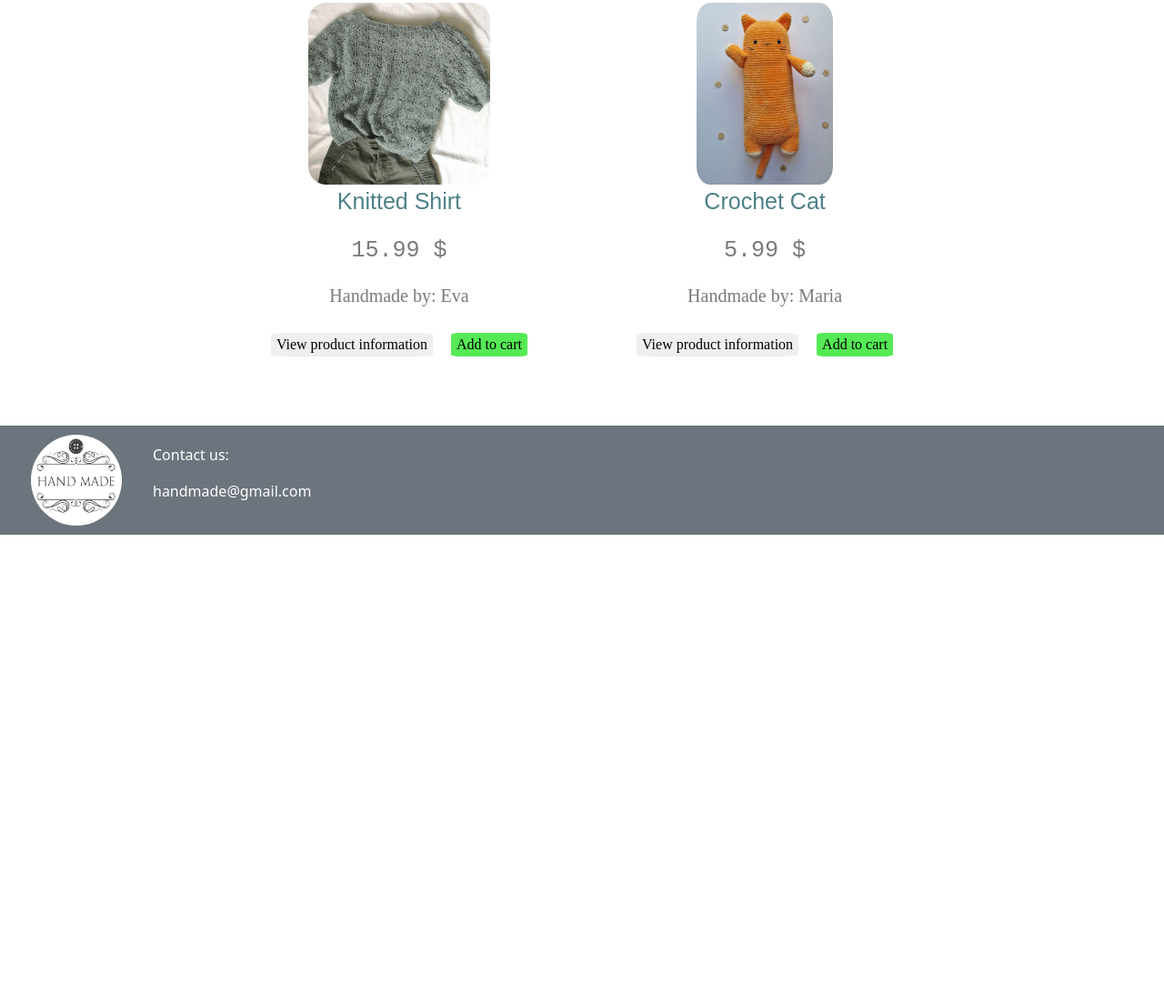
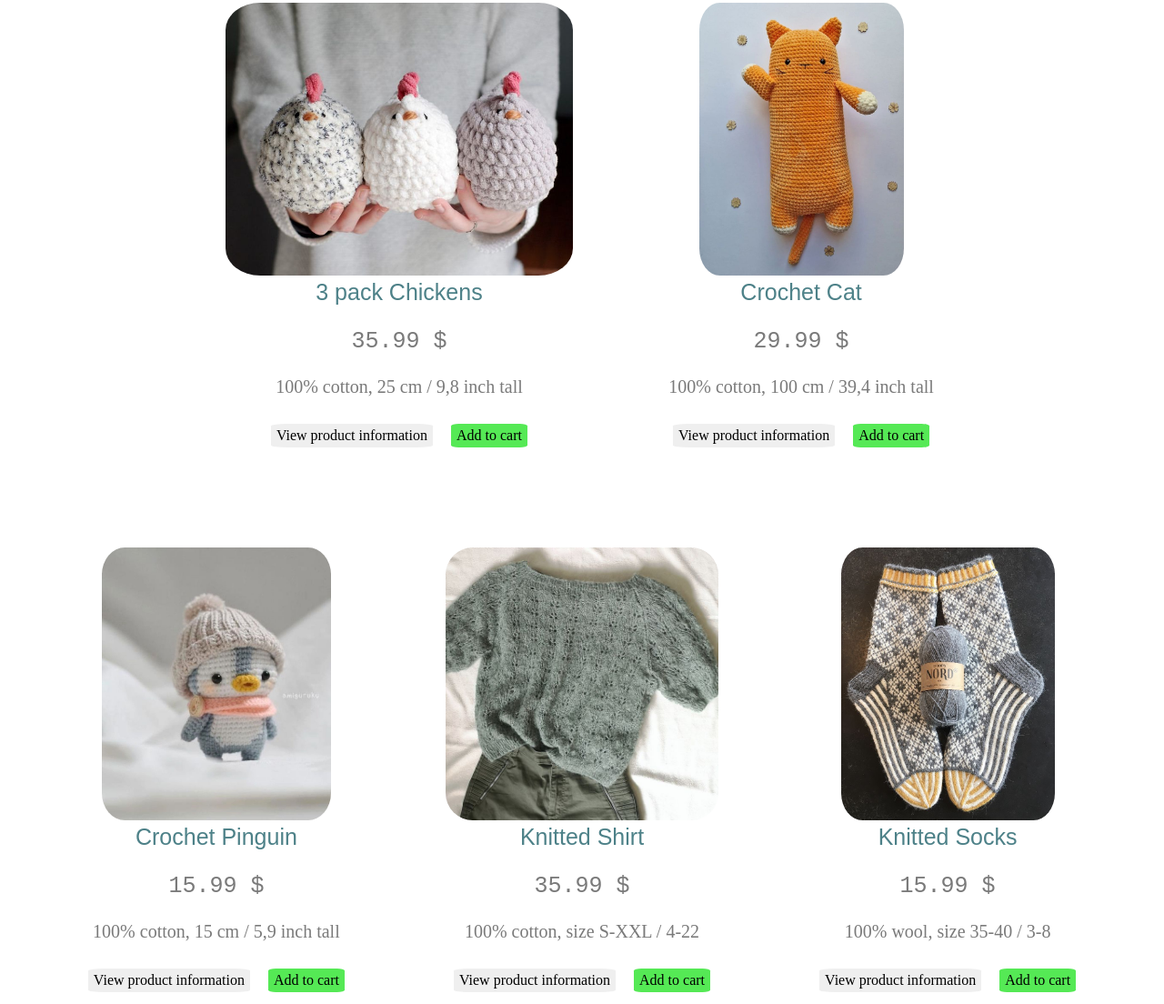
Before and after one commit to Bumbleebeezz/Labb1_WebDev, a plain HTML site: page Shop.html in a window 1280 px wide. Shown: the part 387-1491 px from the top of the page at 91% size. Before the commit the page ends 975 px from the top, so only its background shows below. Drawn offline with nearby package versions, Linux system fonts and the light colour scheme.

Commit message:
shop update

```diff
--- a/Shop.css
+++ b/Shop.css
@@ -20,7 +20,7 @@ h1 {
 }
 .product_img {
     width: auto;
-    height: 200px;
+    height: 300px;
     border-radius: 10%;
 }
 .product_title{
--- a/Shop.html
+++ b/Shop.html
@@ -39,7 +39,7 @@
           </a>
         </button>
       </div>
-      <div id="shop" class="content d-flex justify-content-center"></div>
+      <div id="shop" class="content d-flex flex-wrap justify-content-center"></div>
       <!-- Modal -->
       <div
         class="modal fade"
--- a/site.js
+++ b/site.js
@@ -8,8 +8,15 @@ class Product {
 }
 
 const productList = [
-  new Product ("images/knittedShirt.jpg","Knitted Shirt","15.99 $","Handmade by: Eva"),
-  new Product ("images/crotchetCat.jpg","Crochet Cat","5.99 $","Handmade by: Maria")
+  new Product ("images/crochetChickens.jpg","3 pack Chickens","35.99 $","100% cotton, 25 cm / 9,8 inch tall"),
+  new Product ("images/crotchetCat.jpg","Crochet Cat","29.99 $","100% cotton, 100 cm / 39,4 inch tall"),
+  new Product ("images/crotchetPinguin.jpg","Crochet Pinguin","15.99 $","100% cotton, 15 cm / 5,9 inch tall"),
+  new Product ("images/knittedShirt.jpg","Knitted Shirt","35.99 $","100% cotton, size S-XXL / 4-22"),
+  new Product ("images/knittedSocks.jpg","Knitted Socks","15.99 $","100% wool, size 35-40 / 3-8"),
+  new Product ("images/knittedSweater.jpg","Knitted Sweater","5.99 $","100% wool, size S-XXL / 4-22"),
+  new Product ("images/sewingApron.jpg","Kitchen Apron","15.99 $","100% cotton, Unisex"),
+  new Product ("images/sewingTravelpurse.jpg","Traveling Purse","5.99 $","100% cotton, 25 cm / 9,8 inch tall"),
+  new Product ("images/sewingBag.jpg","2 pack Gift Bags","15.99 $","100% cotton, 45x25 cm / 17,7x9,8 inch")
 ];
 
 const shopdiv = document.getElementById("shop");
```
